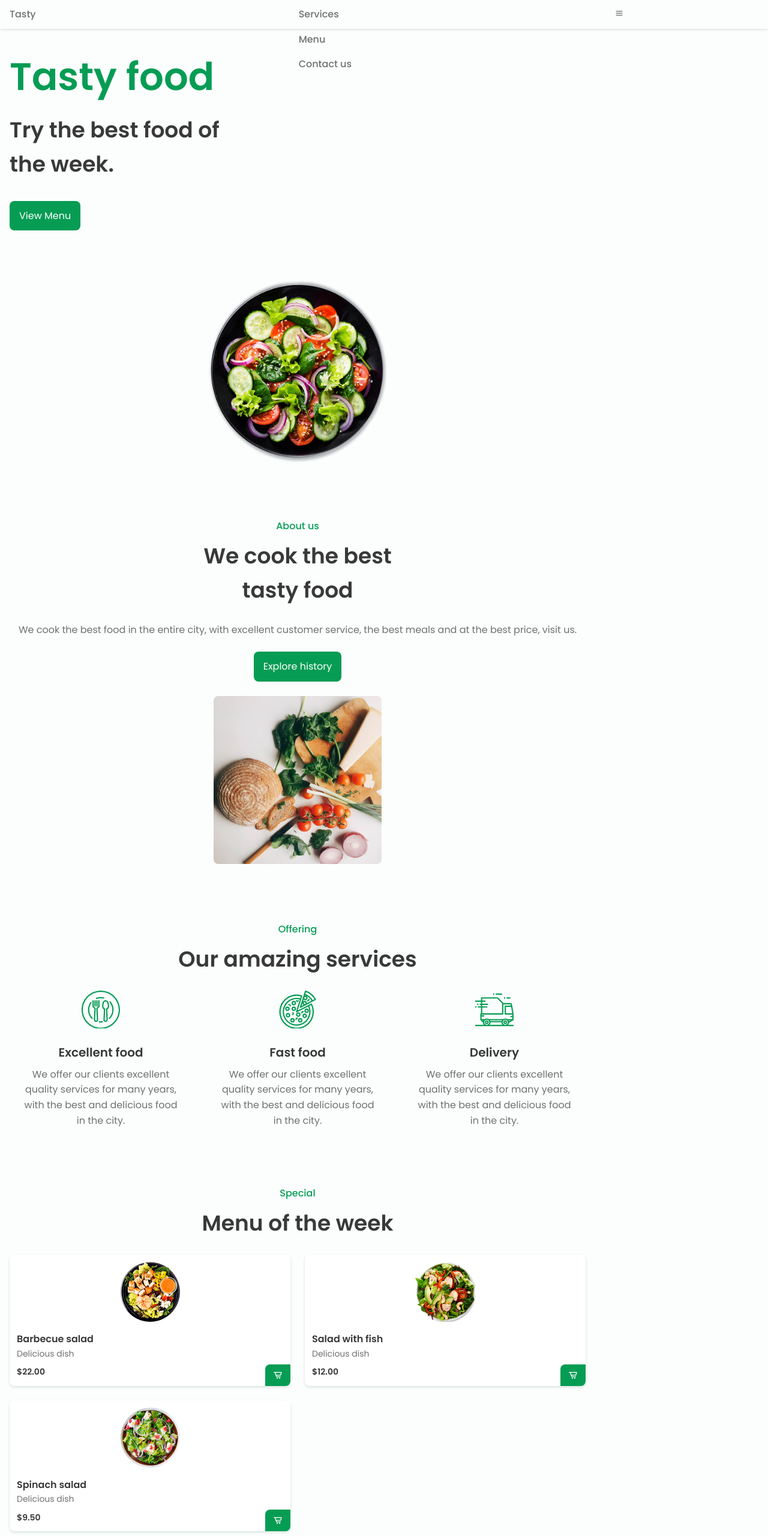
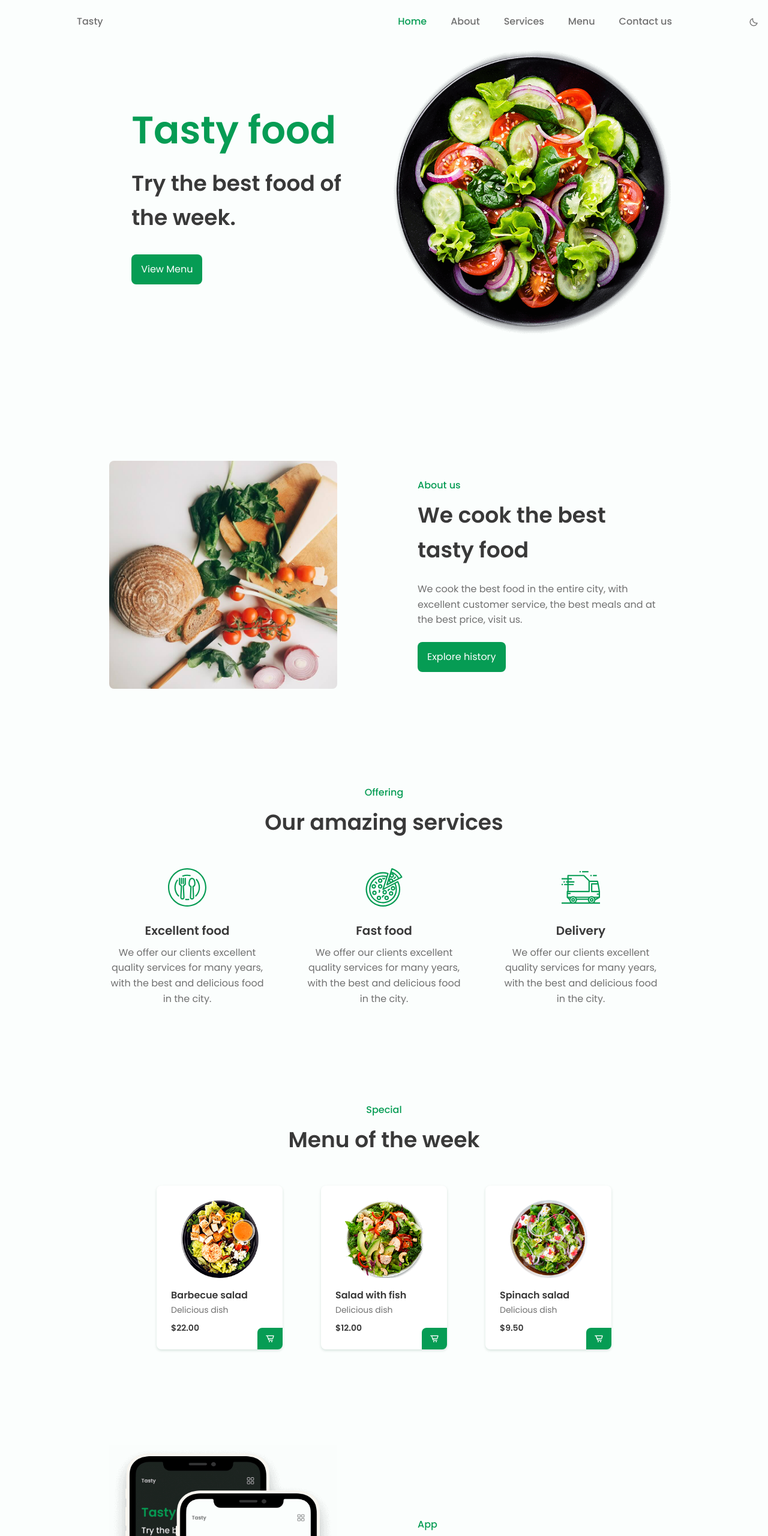
Before and after one commit to ShaquibKhanhub/responsive-restaurant, a plain HTML site: page index.html in a window 1280 px wide. Shown: the top 2560 px of the page at 60% size. Drawn offline with nearby package versions, Linux system fonts and the light colour scheme.

Commit message:
added dark theme

```diff
--- a/assets/css/styles.css
+++ b/assets/css/styles.css
@@ -1,4 +1,5 @@
 /*===== GOOGLE FONTS =====*/
+
 @import url("https://fonts.googleapis.com/css2?family=Poppins:wght@400;500;600&display=swap");
 
 /*===== VARIABLES CSS =====*/
@@ -65,15 +66,22 @@ html {
 }
 
 /*========== Variables Dark theme ==========*/
-/* body.dark-theme{
+body.dark-theme {
   --title-color: #F1F3F2;
   --text-color: #C7D1CC;
   --body-color: #1D2521;
   --container-color: #27302C;
-} */
+}
 
 /*========== Button Dark/Light ==========*/
-
+.change-theme {
+  position: absolute;
+  right: 1rem;
+  top: 1.8rem;
+  color: var(--text-color);
+  font-size: 1rem;
+  cursor: pointer;
+}
 
 body {
   margin: var(--header-height) 0 0 0;
@@ -172,14 +180,13 @@ img {
     transition: .4s;
     box-shadow: 0 4px 4px rgba(0, 0, 0, .1);
     border-radius: 0 0 1rem 1rem;
+    z-index: var(--z-fixed);
   }
 }
-
 
 .nav__item {
   margin-bottom: var(--mb-2);
 }
-
 
 .nav__link,
 .nav__logo,
@@ -201,7 +208,7 @@ img {
 }
 
 .nav__toggle {
-  font-size: 1rem;
+  font-size: 1.3rem;
   cursor: pointer;
 }
 
@@ -216,7 +223,7 @@ img {
 }
 
 /* Change background header */
-.scorll-header {
+.scroll-header {
   box-shadow: 0 2px 4px rgba(0, 0, 0, .1);
 }
 
@@ -224,7 +231,7 @@ img {
 .scrolltop {
   position: fixed;
   right: 1rem;
-  bottom: -20rem;
+  bottom: -20%;
   display: flex;
   justify-content: center;
   align-items: center;
@@ -238,9 +245,7 @@ img {
 
 .scrolltop:hover {
   background-color: var(--first-color-alt);
-
 }
-
 
 .scrolltop__icon {
   font-size: 1.8rem;
@@ -248,15 +253,15 @@ img {
 }
 
 /* Show scrolltop */
-.scroll-top {
+.show-scroll {
   visibility: visible;
-  bottom: 1rem;
+  bottom: 1.5rem;
 }
 
 /*========== HOME ==========*/
 .home__container {
   height: calc(100vh - var(--header-height));
-  align-items: center;
+  align-content: center;
 }
 
 .home__title {
@@ -290,8 +295,6 @@ img {
   background-color: var(--first-color-alt);
 }
 
-
-
 /*========== ABOUT ==========*/
 .about__data {
   text-align: center;
@@ -319,7 +322,7 @@ img {
 
 .services__img {
   width: 64px;
-  height: 63px;
+  height: 64px;
   fill: var(--first-color);
   margin-bottom: var(--mb-2);
 }
@@ -347,7 +350,7 @@ img {
   background-color: var(--container-color);
   border-radius: .5rem;
   box-shadow: 0 2px 4px rgba(3, 74, 40, .15);
-  padding: 0.75rem;
+  padding: .75rem;
 }
 
 .menu__img {
@@ -356,20 +359,18 @@ img {
   margin-bottom: var(--mb-2);
 }
 
-
 .menu__name,
-.menu__price {
+.menu__preci {
   font-weight: var(--font-semi-bold);
   color: var(--title-color);
 }
-
 
 .menu__name {
   font-size: var(--normal-font-size);
 }
 
 .menu__detail,
-.menu__price {
+.menu__preci {
   font-size: var(--small-font-size);
 }
 
@@ -386,49 +387,200 @@ img {
   border-radius: .5rem 0 .5rem 0;
 }
 
-
-/*========= APP ==========*/
-.app__data{
+/*========== APP ==========*/
+.app__data {
   text-align: center;
 }
 
-.app__description{
+.app__description {
   margin-bottom: var(--mb-5);
 }
 
-.app__stores{
+.app__stores {
   margin-bottom: var(--mb-4);
 }
 
-.app__store{
+.app__store {
   width: 120px;
   margin: 0 var(--mb-1);
 }
 
-.app__img{
+.app__img {
   width: 230px;
   justify-self: center;
 }
 
 /*========== CONTACT ==========*/
-.contact__container{
+.contact__container {
   text-align: center;
 }
 
-.contact__description{
+.contact__description {
   margin-bottom: var(--mb-3);
+}
+
+/*========== FOOTER ==========*/
+.footer__container {
+  grid-template-columns: repeat(auto-fit, minmax(220px, 1fr));
+  row-gap: 2rem;
+}
+
+.footer__logo {
+  font-size: var(--h3-font-size);
+  color: var(--first-color);
+  font-weight: var(--font-semi-bold);
+}
+
+.footer__description {
+  display: block;
+  font-size: var(--small-font-size);
+  margin: .25rem 0 var(--mb-3);
+}
+
+.footer__social {
+  font-size: 1.5rem;
+  color: var(--title-color);
+  margin-right: var(--mb-2);
+}
+
+.footer__title {
+  font-size: var(--h2-font-size);
+  color: var(--title-color);
+  margin-bottom: var(--mb-2);
+}
+
+.footer__link {
+  display: inline-block;
+  color: var(--text-color);
+  margin-bottom: var(--mb-1);
+}
+
+.footer__link:hover {
+  color: var(--first-color);
+}
+
+.footer__copy {
+  text-align: center;
+  font-size: var(--small-font-size);
+  color: var(--text-color-light);
+  margin-top: 3.5rem;
+}
+
+/*========== MEDIA QUERIES ==========*/
+@media screen and (min-width: 576px) {
+
+  .home__container,
+  .about__container,
+  .app__container {
+    grid-template-columns: repeat(2, 1fr);
+    align-items: center;
+  }
+
+  .about__data,
+  .about__initial,
+  .app__data,
+  .app__initial,
+  .contact__data,
+  .contact__initial {
+    text-align: initial;
+  }
+
+  .about__img,
+  .app__img {
+    width: 380px;
+    order: -1;
+  }
+
+  .contact__container {
+    grid-template-columns: 1.75fr 1fr;
+    align-items: center;
+  }
+
+  .contact__button {
+    justify-self: center;
+  }
+
+}
+
+@media screen and (min-width: 768px) {
+  body {
+    margin: 0;
+  }
+
+  .section {
+    padding-top: 8rem;
+  }
+
+  .nav {
+    height: calc(var(--header-height) + 1.5rem);
+  }
+
+  .nav__list {
+    display: flex;
+    padding: 0 2rem;
+    justify-content: center;
+    align-items: center;
+  }
+
+  .nav__item {
+    margin-left: var(--mb-5);
+    margin-bottom: 0;
+  }
+
+  .nav__toggle {
+    display: none;
+  }
+
+  .home__container {
+    height: 100vh;
+    justify-items: center;
+  }
+
+  .services__container,
+  .menu__container {
+    margin-top: var(--mb-6);
+  }
+
+.menu__container{
+  grid-template-columns: repeat(3,210px);
+  column-gap: 4rem;
+}
+
+.menu__content{
+  padding: 1.5rem;
+}
+
+.menu__img{
+  width: 130px;
+}
+
+.app__store{
+  margin: 0 var(--mb-1) 0 0;
 }
 
 
 
+}
 
-/*========== FOOTER ==========*/
+@media screen and (min-width: 960px){
+  .bd-container{
+    margin-left: auto;
+    margin-right: auto;
+  }
 
+  .home__img{
+    width: 500px;
+  }
 
-/*========== MEDIA QUERIES ==========*/
-
-
-
-
+  .about__container,
+  .app__container{
+    column-gap: 7rem;
+  }
+}
 
 /* For tall screens on mobiles y desktop*/
+@media screen and (min-height: 721px) {
+    .home__container {
+        height: 640px;
+    }
+}
--- a/assets/js/main.js
+++ b/assets/js/main.js
@@ -67,5 +67,57 @@ function scrollTop() {
 window.addEventListener("scroll", scrollTop);
 
 /*==================== DARK LIGHT THEME ====================*/
+const themeButton = document.getElementById("theme-button");
+const darkTheme = "dark-theme";
+const iconTheme = "bx-sun";
+
+// Previously selected topic (if user selected)
+const selectedTheme = localStorage.getItem("selected-theme");
+const selectedIcon = localStorage.getItem("selected-icon");
+
+// We obtain the current theme that the interface has by validating the dark-theme class
+const getCurrentTheme = () =>
+  document.body.classList.contains(darkTheme) ? "dark" : "light";
+const getCurrentIcon = () =>
+  themeButton.classList.contains(iconTheme) ? "bx-moon" : "bx-sun";
+
+// We validate if the user previously chose a topic
+if (selectedTheme) {
+  // If the validation is fulfilled, we ask what the issue was to know if we activated or deactivated the dark
+  document.body.classList[selectedTheme === "dark" ? "add" : "remove"](
+    darkTheme
+  );
+  themeButton.classList[selectedIcon === "bx-moon" ? "add" : "remove"](
+    iconTheme
+  );
+}
+
+// Activate / deactivate the theme manually with the button
+themeButton.addEventListener("click", () => {
+  // Add or remove the dark / icon theme
+  document.body.classList.toggle(darkTheme);
+  themeButton.classList.toggle(iconTheme);
+  // We save the theme and the current icon that the user chose
+  localStorage.setItem("selected-theme", getCurrentTheme());
+  localStorage.setItem("selected-icon", getCurrentIcon());
+});
 
 /*==================== SCROLL REVEAL ANIMATION ====================*/
+const sr = ScrollReveal({
+  origin: "top",
+  distance: "30px",
+  duration: 2000,
+  reset: true,
+});
+
+sr.reveal(
+  `.home__data, .home__img,
+            .about__data, .about__img,
+            .services__content, .menu__content,
+            .app__data, .app__img,
+            .contact__data, .contact__button,
+            .footer__content`,
+  {
+    interval: 200,
+  }
+);
--- a/index.html
+++ b/index.html
@@ -20,8 +20,9 @@
     <a href="#" class="scrolltop" id="scroll-top">
       <i class="bx bx-chevron-up scrolltop__icon"></i>
     </a>
+
     <!--========== HEADER ==========-->
-    <header class="l-header scorll-header" id="header">
+    <header class="l-header" id="header">
       <nav class="nav bd-container">
         <a href="#" class="nav__logo">Tasty</a>
 
@@ -39,7 +40,11 @@
             <li class="nav__item">
               <a href="#menu" class="nav__link">Menu</a>
             </li>
+            <li class="nav__item">
               <a href="#contact" class="nav__link">Contact us</a>
+            </li>
+
+            <li><i class="bx bx-moon change-theme" id="theme-button"></i></li>
           </ul>
         </div>
 
@@ -61,7 +66,8 @@
             </h2>
             <a href="#" class="button">View Menu</a>
           </div>
-          <img src="assets/img/home.png" alt="image" class="home__img" />
+
+          <img src="assets/img/home.png" alt="" class="home__img" />
         </div>
       </section>
 
@@ -451,7 +457,7 @@
             <img src="assets/img/plate1.png" alt="" class="menu__img" />
             <h3 class="menu__name">Barbecue salad</h3>
             <span class="menu__detail">Delicious dish</span>
-            <span class="menu__price">$22.00</span>
+            <span class="menu__preci">$22.00</span>
             <a href="#" class="button menu__button"
               ><i class="bx bx-cart-alt"></i
             ></a>
@@ -461,7 +467,7 @@
             <img src="assets/img/plate2.png" alt="" class="menu__img" />
             <h3 class="menu__name">Salad with fish</h3>
             <span class="menu__detail">Delicious dish</span>
-            <span class="menu__price">$12.00</span>
+            <span class="menu__preci">$12.00</span>
             <a href="#" class="button menu__button"
               ><i class="bx bx-cart-alt"></i
             ></a>
@@ -471,7 +477,7 @@
             <img src="assets/img/plate3.png" alt="" class="menu__img" />
             <h3 class="menu__name">Spinach salad</h3>
             <span class="menu__detail">Delicious dish</span>
-            <span class="menu__price">$9.50</span>
+            <span class="menu__preci">$9.50</span>
             <a href="#" class="button menu__button"
               ><i class="bx bx-cart-alt"></i
             ></a>
@@ -490,13 +496,12 @@
               food orders, see your deliveries on the way and much more.
             </p>
             <div class="app__stores">
-              <a href="#">
-                <img src="assets/img/app1.png" alt="" class="app__store" />
-              </a>
-
-              <a href="#">
-                <img src="assets/img/app2.png" alt="" class="app__store" />
-              </a>
+              <a href="#"
+                ><img src="assets/img/app1.png" alt="" class="app__store"
+              /></a>
+              <a href="#"
+                ><img src="assets/img/app2.png" alt="" class="app__store"
+              /></a>
             </div>
           </div>
 
@@ -527,9 +532,8 @@
     <footer class="footer section bd-container">
       <div class="footer__container bd-grid">
         <div class="footer__content">
-          <a href="" class="footer__logo">TASTY FOOD</a>
+          <a href="#" class="footer__logo">Tasty Food</a>
           <span class="footer__description">Restaurant</span>
-
           <div>
             <a href="#" class="footer__social"
               ><i class="bx bxl-facebook"></i
@@ -542,6 +546,7 @@
             ></a>
           </div>
         </div>
+
         <div class="footer__content">
           <h3 class="footer__title">Services</h3>
           <ul>
@@ -571,8 +576,9 @@
             <li>tastyfood@email.com</li>
           </ul>
         </div>
+      </div>
 
-      </div>
+      <p class="footer__copy">&#169; 2020 Bedimcode. All right reserved</p>
     </footer>
 
     <!--========== SCROLL REVEAL ==========-->
```
Lines whose indentation alone changed are shown as unchanged.
